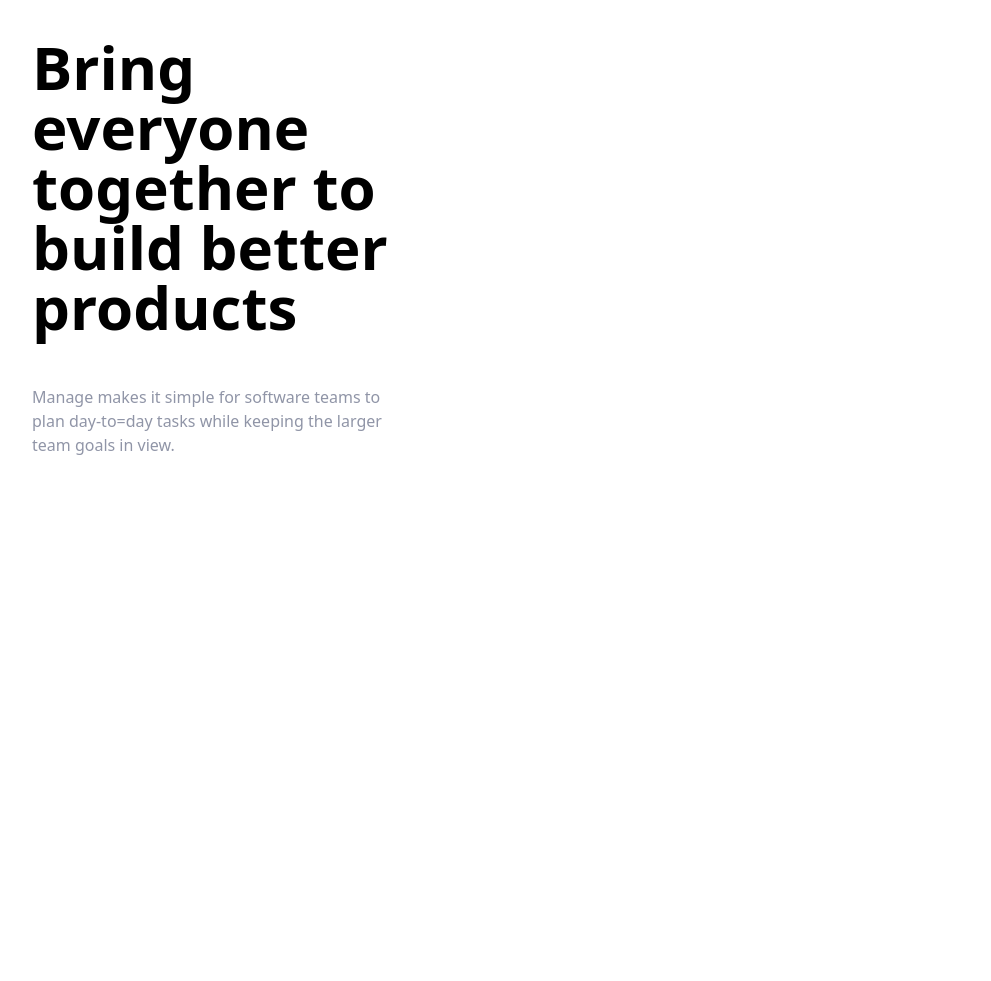
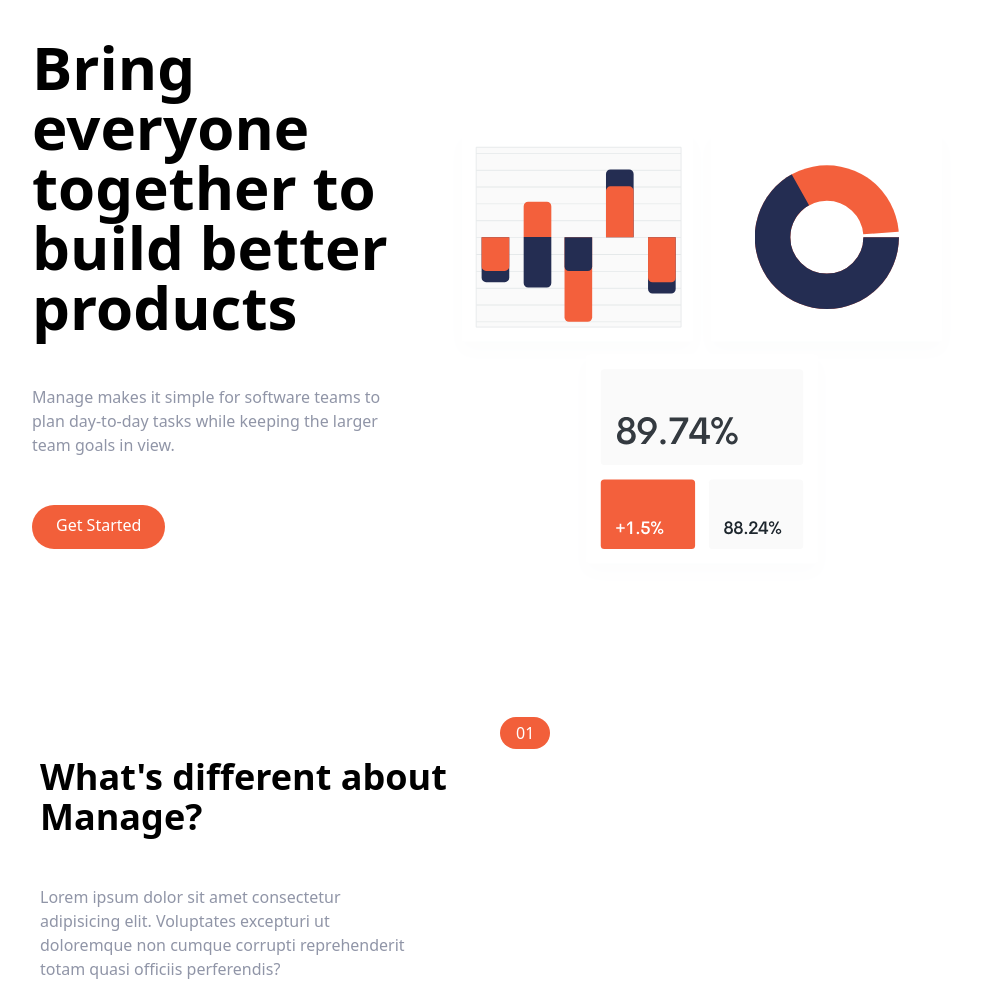
Before and after one commit to d-zucho/manage-landing-page, a website: page src/index.html in a window 1280 px wide. Shown: the part 95-1076 px from the top of the page, without its empty margins (144-1135 px from the left). Before the commit the page ends 800 px from the top, so only its background shows below. Drawn offline with Linux system fonts and the light colour scheme.

Commit message:
start features section

```diff
--- a/src/index.html
+++ b/src/index.html
@@ -5,22 +5,10 @@
     <meta http-equiv="X-UA-Compatible" content="IE=edge" />
     <meta name="viewport" content="width=device-width, initial-scale=1.0" />
     <link rel="stylesheet" href="../css/main.css" />
+    <link rel="icon" type="image/png" sizes="32x32" href="../images/favicon-32x32.png">
     <title>Manage Landing Page</title>
   </head>
   <body>
-
-      <!-- <header class="flex justify-between">
-        <div class="header__logo">
-          <img src="../images/logo.svg" alt="Manage Logo" />
-        </div> -->
-        <!-- Nav Mobile -->
-        <!-- <nav class="relative">
-          <div class="mobile-menu">
-            <img
-              src="../images/icon-hamburger.svg"
-              alt="mobile navigation menu"
-            />
-          </div> -->
         <header>
           <!-- Navbar -->
           <nav class="relative container mx-auto p-6">
@@ -53,10 +41,59 @@
           <!-- Flex Conatainer -->
           <div class="container flex flex-col-reverse md:flex-row items-center px-6 mx-auto mt-10 md:space-y-0">
             <!-- Left Flex Child -->
-            <div class='flex flex-col mb-32 space-y-12 md:w-1/2 '>
-              <h1 class='max-w-md text-4xl font-bold text-center md:text-6xl md:text-left'>Bring everyone together to build better products</h1>
-              <p class='max-w-sm text-center text-darkGrayishBlue md:text-left'>Manage makes it simple for software teams to plan day-to=day tasks while keeping the larger team goals in view.</p>
+            <div class='flex flex-col mb-32 space-y-12 md:w-1/2'>
+              <h1 class='max-w-md text-4xl font-bold text-center md:text-6xl md:text-left'>
+                Bring everyone together to build better products</h1>
+              <p class='max-w-sm text-center text-darkGrayishBlue md:text-left'>
+                Manage makes it simple for software teams to plan day-to-day tasks while keeping the larger team goals in view.
+              </p>
+              <div class="flex justify-center md:justify-start">
+                <a href="#" class='p-3 px-6 pt-2 text-white bg-brightRed rounded-full baseline hover:bg-brightRedLight' >
+                  Get Started
+                </a>
+              </div>
             </div>
+
+              <div id="hero-image" class='m:w-1/2'>
+                <img src="../images/illustration-intro.svg" alt="Productivity">
+              </div>
+
+          </div>
+        </section>
+
+        <!-- Features Section -->
+        <section id="features">
+          <!-- flex container -->
+          <div class="container flex flex-col px-4 mx-auto mt-10 space-y-12 md:space-y-0 md:flex-row">
+            <!-- features tagliine -->
+            <div id='features-tagline' class='flex flex-col px-4 mx-auto mt-10 space-y-12'>
+              <h2 class='max-w-md space-y-12 text-4xl font-bold text-center md:text-left'>
+                What's different about Manage?
+              </h2>
+              <p class='max-w-sm text-center text-darkGrayishBlue md:text-left'>Lorem ipsum dolor sit amet consectetur adipisicing elit. Voluptates excepturi ut doloremque non cumque corrupti reprehenderit totam quasi officiis perferendis?</p>
+            </div>
+
+            <!-- Feautres list -->
+
+            <div class='flex flex-col space-y-8 md:w-1/2'>
+              <!-- List Item 1 -->
+              <div class="flex flex-col space-y-3 md:space-y-0 md:space-x-6 md:flex-row">
+                <!-- Item Heading -->
+                <div class='rounded-l-full bg-brightRedSupLight md:bg-transparent'>
+                  <div class='flex items-center space-x-2'>
+                    <div class="px-4 py-2 text-white rounded-full md:py-1 bg-brightRed">
+                      01
+                    </div>
+                  </div>
+                </div>
+              </div>
+
+
+
+
+            </div>
+
+
           </div>
         </section>
       </div>
```
Also changed, not shown: css/main.css.
